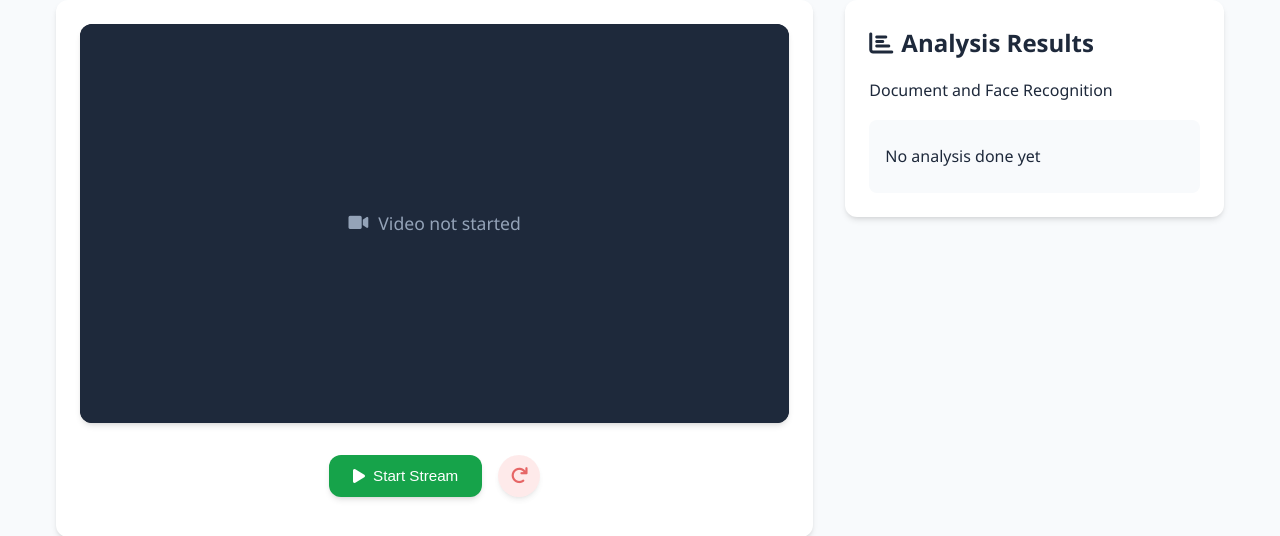
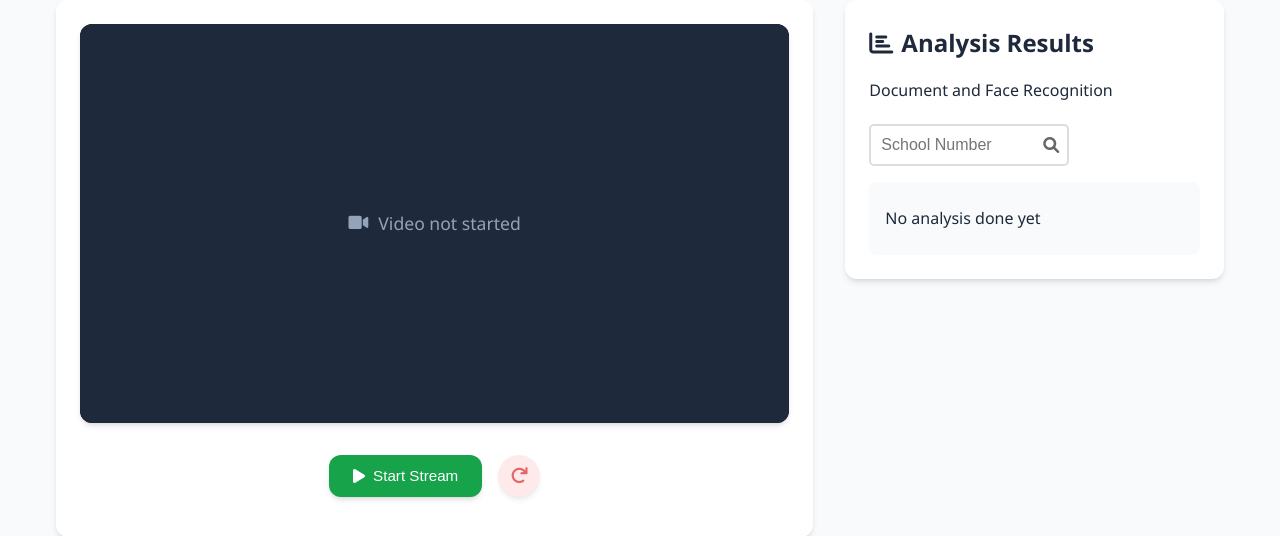
Before and after one commit to OlguD/NEUAI.NA, a Flask app: page / in a window 1280 px wide. Shown: the part 114-650 px from the top of the page. Run offline with Flask 3, Linux system fonts and the light colour scheme.

Commit message:
Add search functionality for student by school number, update environment path, and enhance CSS styles

```diff
--- a/neuai/static/css/style.css
+++ b/neuai/static/css/style.css
@@ -454,3 +454,46 @@ body {
 .btn-icon i {
     font-size: 1.1rem;
 }
+
+
+.search-container {
+    position: relative;
+    width: 200px;
+    margin-top: 20px;
+}
+
+.search-container input {
+    width: 100%;
+    padding: 10px;
+    padding-right: 35px;
+    border: 2px solid #ddd;
+    border-radius: 5px;
+    font-size: 16px;
+    outline: none;
+    transition: border-color 0.3s ease;
+}
+
+.search-container input:focus {
+    border-color: #4a90e2;
+}
+
+.search-container .search-icon {
+    position: absolute;
+    right: 10px;
+    top: 50%;
+    transform: translateY(-50%);
+    color: #666;
+    cursor: pointer;
+    transition: color 0.3s ease;
+}
+
+.search-container .search-icon:hover {
+    color: #4a90e2;
+}
+
+/* Responsive tasarım için */
+@media (max-width: 400px) {
+    .search-container {
+        width: 90%;
+    }
+}
--- a/neuai/static/js/script.js
+++ b/neuai/static/js/script.js
@@ -10,6 +10,8 @@ const similarityResults = document.getElementById('similarityResults');
 const loadingAnimation = document.getElementById('loadingAnimation');
 const resetButton = document.getElementById('resetButton');
 const controlsSecondary = document.querySelector('.controls-secondary');
+const searchIcon = document.getElementsByClassName('search-icon')[0];
+const schoolNumberInput = document.getElementById('schoolNumber');
 
 let schoolNumber;
 let documentAnalysisResults = null;
@@ -28,6 +30,18 @@ document.addEventListener('DOMContentLoaded', () => {
     faceAnalyzeButton.addEventListener('click', analyzeFace);
     documentAnalyzeButton.addEventListener('click', analyzeDocument);
     resetButton.addEventListener('click', resetAnalysis);
+
+    schoolNumberInput.addEventListener('keypress', async function(e) {
+        if (e.key === 'Enter') {
+            e.preventDefault(); // Form submission'ı engelle
+            const inputValue = schoolNumberInput.value.trim();
+
+            if (inputValue) {
+                schoolNumber = inputValue;
+                await findStudentByNumber(schoolNumber);
+            }
+        }
+    });
 
     // Change this line to show the button but keep it disabled
     resetButton.disabled = true;
@@ -52,6 +66,10 @@ function resetAnalysis() {
     schoolNumber = null;
     documentAnalysisResults = null;
     similarityResults.innerHTML = '<div class="result-item"><p>No analysis has been done yet</p></div>';
+
+    if (schoolNumberInput) {
+        schoolNumberInput.value = '';
+    }
 
     // Reset buttons but don't disable them
     faceAnalyzeButton.classList.remove('active');
@@ -292,6 +310,62 @@ async function analyzeDocument() {
     }
 }
 
+async function findStudentByNumber(studentNumber) {
+    try {
+        // Loading göster
+        similarityResults.innerHTML = `
+            <div class="loading-container">
+                <div class="loader"></div>
+                <span>Searching for student ${studentNumber}...</span>
+            </div>
+        `;
+
+        const response = await fetch('/find_student', {
+            method: 'GET',
+            headers: {
+                'Content-Type': 'application/json',
+                'X-School-Number': studentNumber
+            }
+        });
+
+        const data = await response.json();
+
+        if (data.error) {
+            similarityResults.innerHTML = `
+                <div class="error-message">
+                    <i class="fas fa-exclamation-circle"></i>
+                    ${data.error}
+                </div>
+            `;
+            return;
+        }
+
+        // Öğrenci bilgilerini göster
+        let resultHtml = `
+            <div class="result-item">
+                <h3>Student Information</h3>
+                <div class="student-image">
+                    <img src="/get_student_image/${studentNumber}" alt="Student Image"
+                         style="width: 100px; height: 120px; object-fit: cover;">
+                </div>
+            </div>
+        `;
+
+        similarityResults.innerHTML = resultHtml;
+
+        // Reset butonunu aktif et
+        resetButton.disabled = false;
+
+    } catch (error) {
+        similarityResults.innerHTML = `
+            <div class="error-message">
+                <i class="fas fa-exclamation-circle"></i>
+                An error occurred during the search: ${error.message}
+            </div>
+        `;
+    }
+}
+
 async function findStudent(similarityResults) {
     const currentContent = similarityResults.innerHTML;
 
--- a/neuai/templates/index.html
+++ b/neuai/templates/index.html
@@ -67,6 +67,11 @@
                     Analysis Results
                 </h2>
                 <p>Document and Face Recognition</p>
+                <div class="search-container">
+                    <input type="text" name="schoolNumber" id="schoolNumber" placeholder="School Number">
+                    <i class="fa fa-search search-icon" aria-hidden="true"></i>
+                </div>
+
                 <div id="similarityResults">
                     <div class="result-item">
                         <p>No analysis done yet</p>
```
Also changed, not shown: 4 other files.
